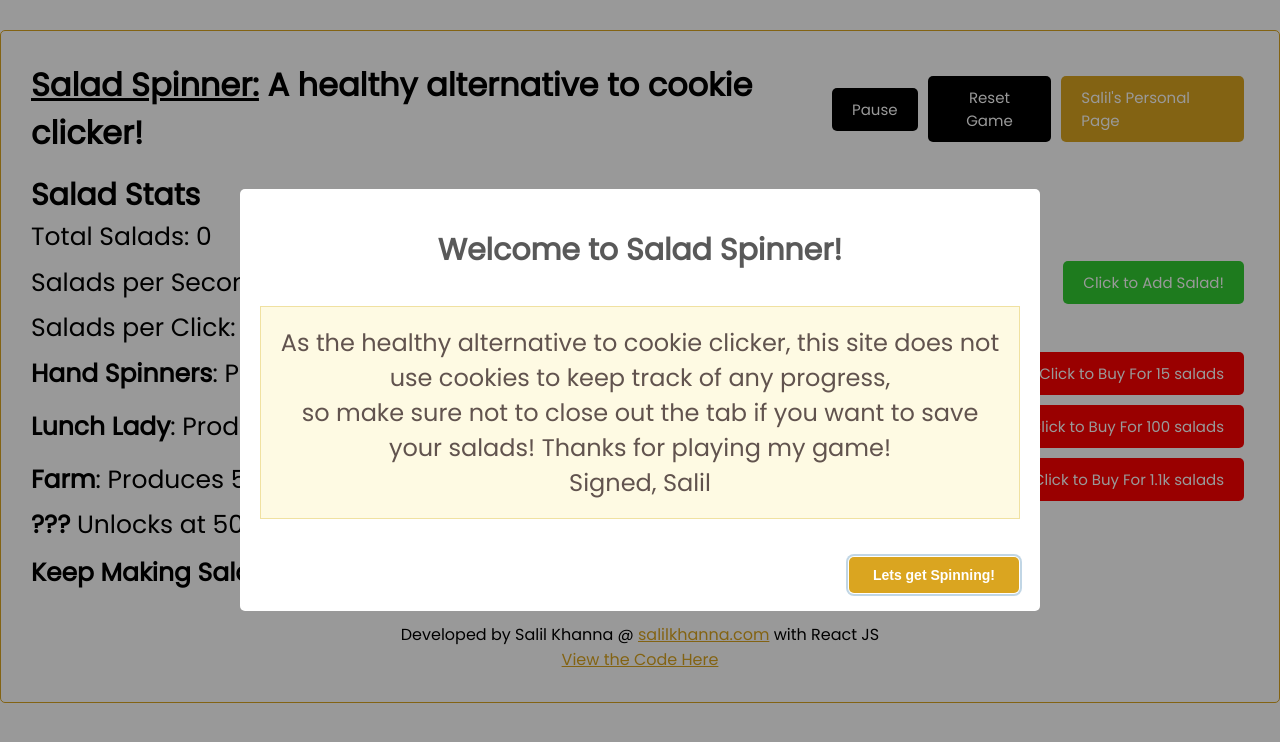
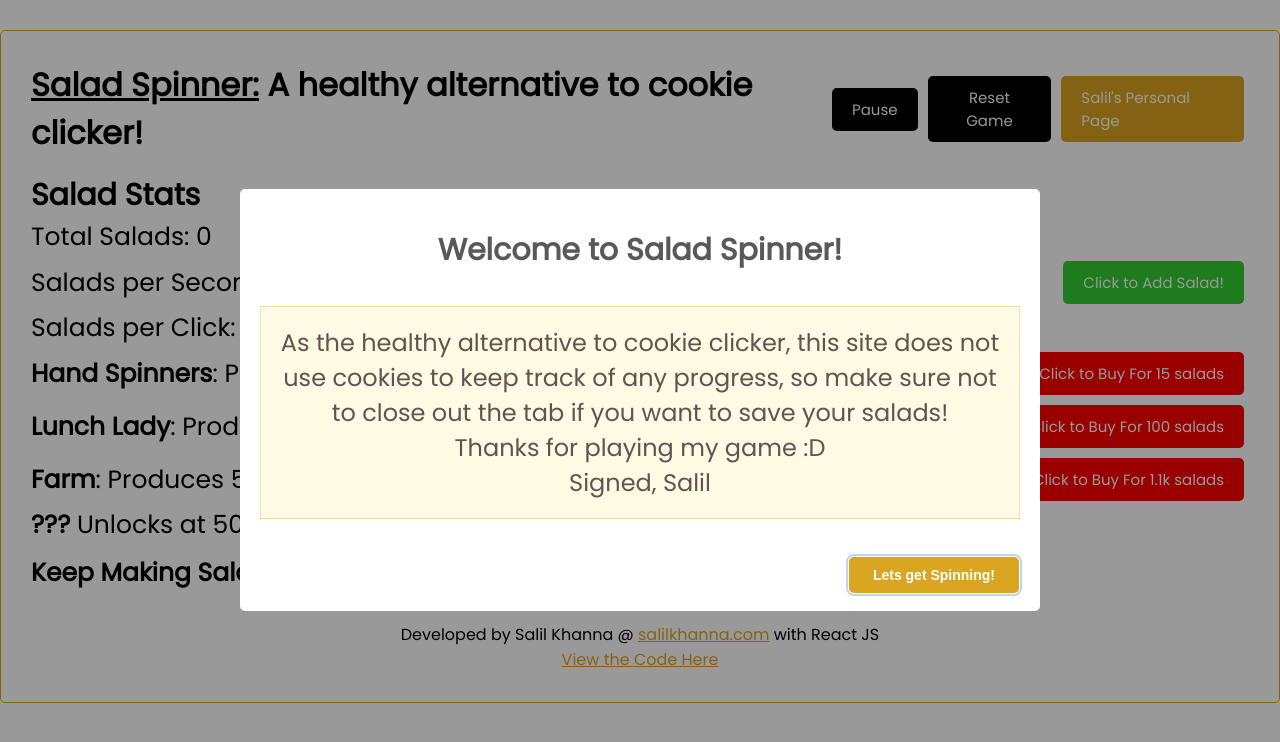
Before and after one commit to salil-khanna/salad-spinner, a React (Create React App) app: page / in a window 1280 px wide. Shown: the top 742 px of the page. Built offline with nearby package versions, Linux system fonts and the light colour scheme.

Commit message:
changed intro modal once again

```diff
--- a/src/App.js
+++ b/src/App.js
@@ -35,8 +35,8 @@ useEffect(() => {
   setTimeout(() => {
     swal({
       title: "Welcome to Salad Spinner!",
-      text: `As the healthy alternative to cookie clicker, this site does not use cookies to keep track of any progress,
-            so make sure not to close out the tab if you want to save your salads! Thanks for playing my game!
+      text: `As the healthy alternative to cookie clicker, this site does not use cookies to keep track of any progress, so make sure not to close out the tab if you want to save your salads!
+            Thanks for playing my game :D
             Signed, Salil`,
       className: "intro",
       closeOnClickOutside: false,
```
